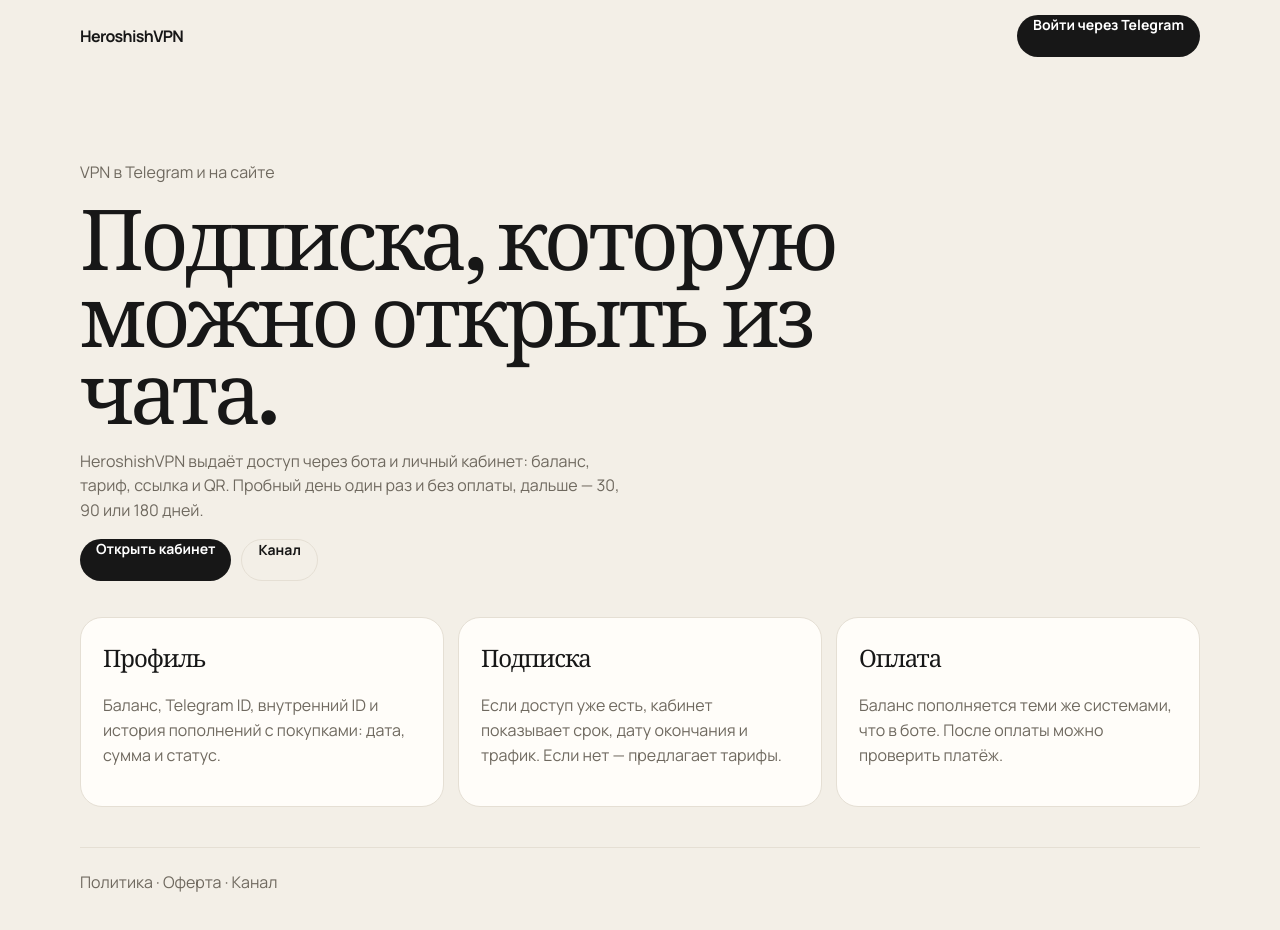
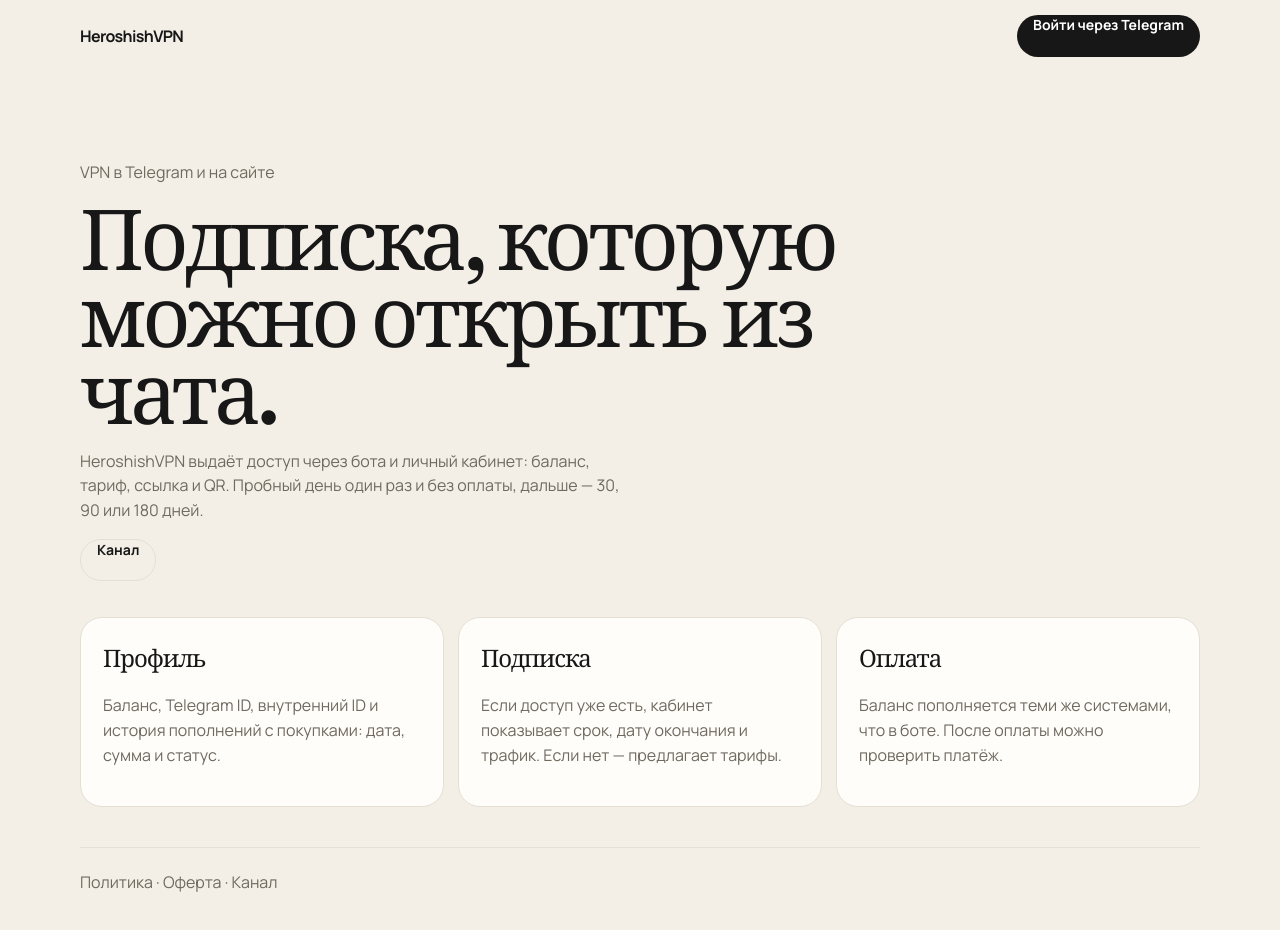
Before and after one commit to herosh1sh/3xui-telegram-bot, a React (Vite) app in the folder frontend/: page / in a window 1280 px wide. Shown: the top 930 px of the page. Built offline with nearby package versions, Linux system fonts and the light colour scheme; no server answers.

Commit message:
Remove the open cabinet button

```diff
--- a/frontend/src/pages/Home.jsx
+++ b/frontend/src/pages/Home.jsx
@@ -8,7 +8,7 @@
         <p className="muted">VPN в Telegram и на сайте</p>
         <h1>Подписка, которую можно открыть из чата.</h1>
         <p className="muted" style={{maxWidth:560}}>HeroshishVPN выдаёт доступ через бота и личный кабинет: баланс, тариф, ссылка и QR. Пробный день один раз и без оплаты, дальше — 30, 90 или 180 дней.</p>
-        <p className="row"><a className="btn" href="/cabinet">Открыть кабинет</a><a className="btn ghost" href="https://t.me/Heroshish">Канал</a></p>
+        <p className="row"><a className="btn ghost" href="https://t.me/Heroshish">Канал</a></p>
         <section className="grid">
           <article className="card"><h2>Профиль</h2><p className="muted">Баланс, Telegram ID, внутренний ID и история пополнений с покупками: дата, сумма и статус.</p></article>
           <article className="card"><h2>Подписка</h2><p className="muted">Если доступ уже есть, кабинет показывает срок, дату окончания и трафик. Если нет — предлагает тарифы.</p></article>
```
